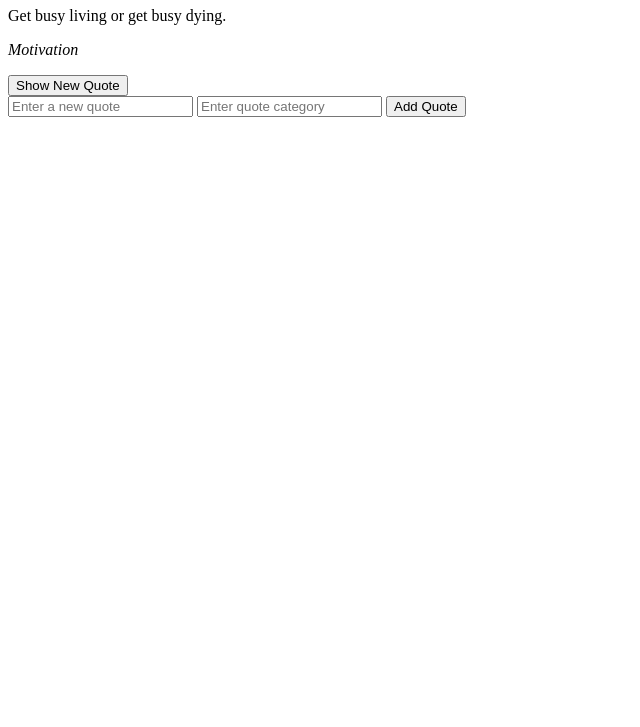
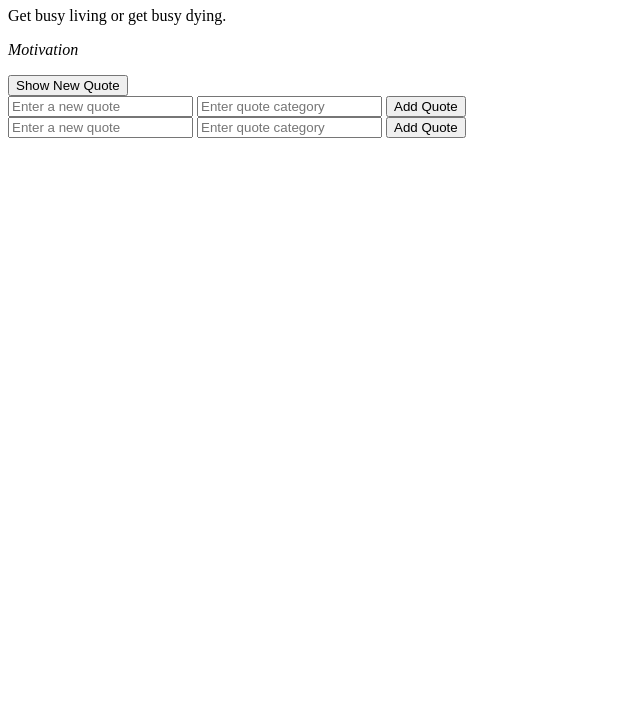
Before and after one commit to steph10920/alx_fe_javascript, a plain HTML site: page dom-manipulation/index.html in a window 1280 px wide. Shown: the part 73-800 px from the top of the page, without its empty margins (0-640 px from the left). Drawn offline with Linux system fonts and the light colour scheme.

Commit message:
Add files via upload

```diff
--- a/dom-manipulation/index.html
+++ b/dom-manipulation/index.html
@@ -15,6 +15,11 @@
     <input id="newQuoteCategory" type="text" placeholder="Enter quote category" />
     <button id="addQuote">Add Quote</button>
   </div>
+  <div>
+    <input id="newQuoteText" type="text" placeholder="Enter a new quote" />
+    <input id="newQuoteCategory" type="text" placeholder="Enter quote category" />
+    <button onclick="addQuote()">Add Quote</button>
+  </div>
 
   <script src="script.js"></script>
 </body>
```
